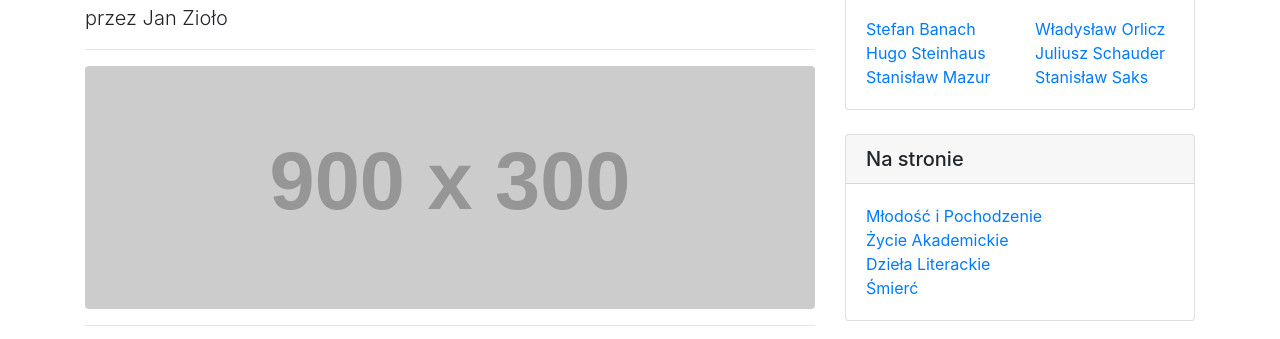
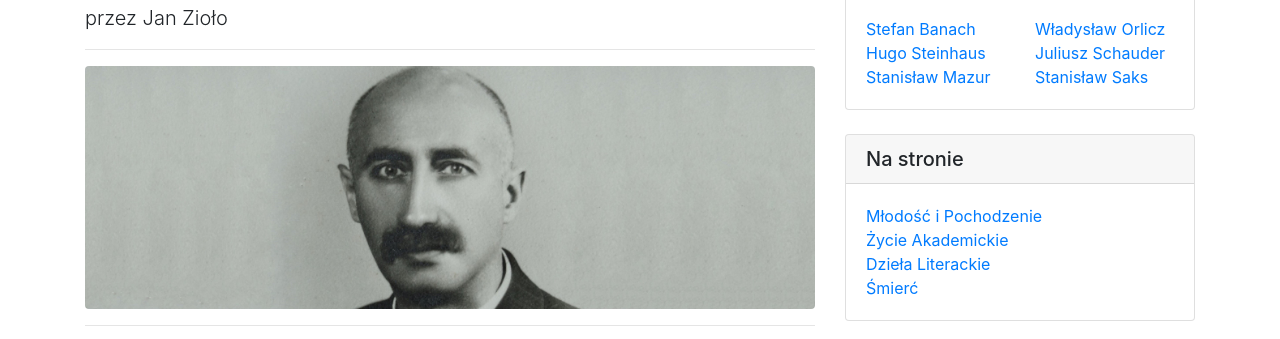
Before and after one commit to weronikaramus/wielcymatematycy, a website: page wielcymatematycylsm/saks.html in a window 1280 px wide. Shown: the part 133-472 px from the top of the page. Drawn offline with Linux system fonts and the light colour scheme; placeholder pictures from the web are drawn by us.

Commit message:
niech i będzie tło

```diff
--- a/wielcymatematycylsm/saks.html
+++ b/wielcymatematycylsm/saks.html
@@ -42,7 +42,7 @@
         <hr>
 
         <!-- Preview Image -->
-        <img class="img-fluid rounded" src="http://placehold.it/900x300" alt="">
+        <img class="img-fluid rounded" src="images/sakstlo.jpg" alt="tło">
 
         <hr>
 
```
